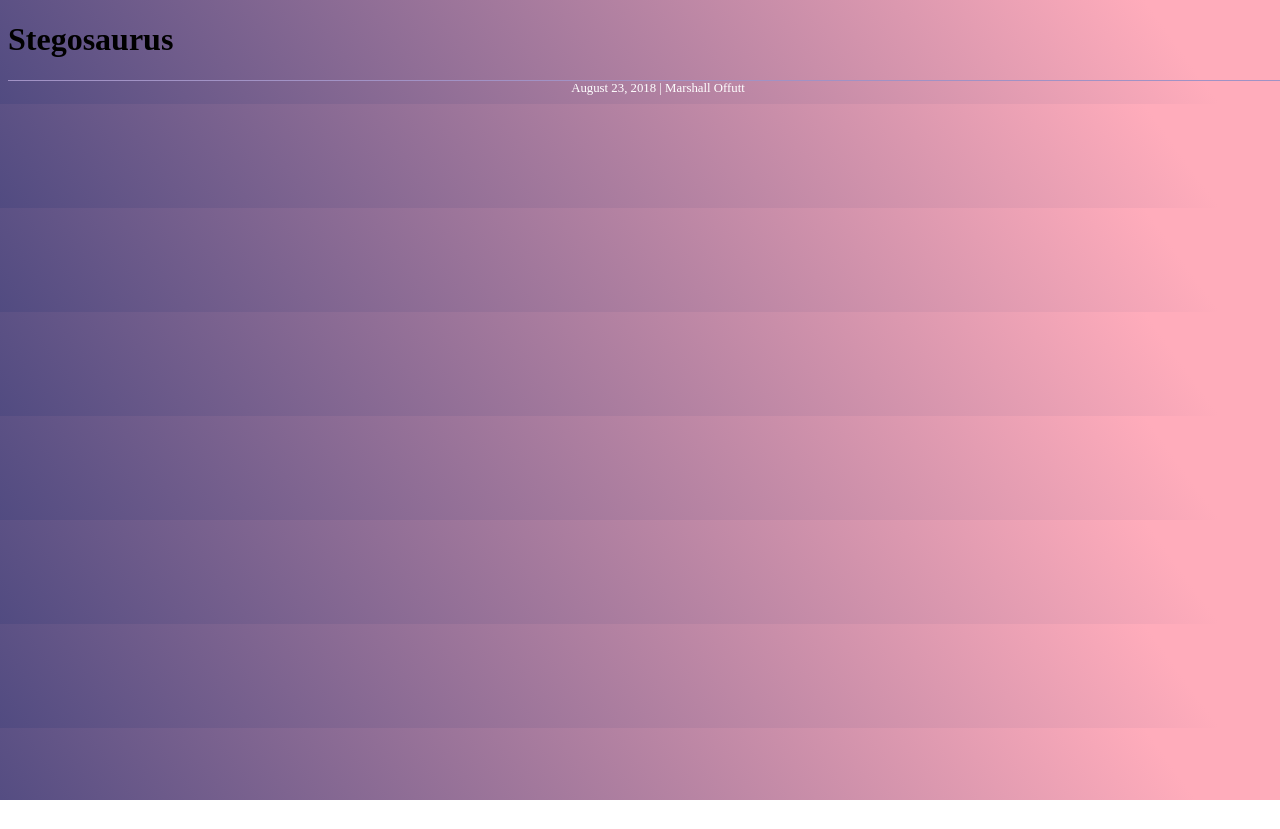
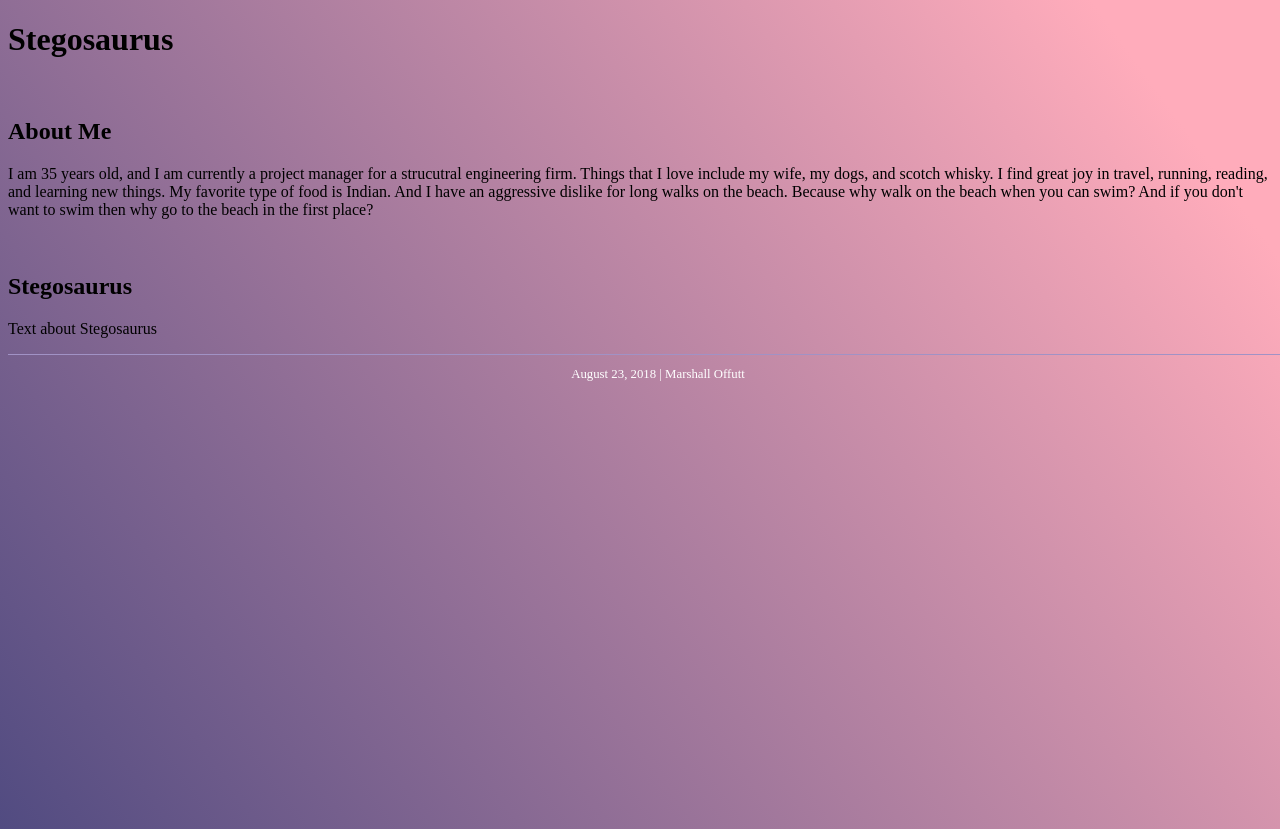
Before and after one commit to marshalloffutt/my-dino, a plain HTML site: page index.html in a window 1280 px wide. Shown: the top 829 px of the page. Before the commit the page ends 800 px from the top, so only its background shows below. Drawn offline with Linux system fonts and the light colour scheme.

Commit message:
added about me, and did some tinkering

```diff
--- a/index.html
+++ b/index.html
@@ -8,10 +8,43 @@
     <link rel="stylesheet" type="text/css" href="main.css">
 </head>
 <body>
-    <div class="container">
-        <h1>Stegosaurus</h1>
 
-        <footer>August 23, 2018 | Marshall Offutt</footer>
+    <div class="content">
+
+        <!-- Header -->
+        <header class="container">
+            <h1>Stegosaurus</h1>
+        </header>
+
+        <!-- Cards -->
+        <div class ="cards">
+
+            <!-- Card for Me -->
+            <div class ="card">
+                <img class="card-img">
+                <h2 class ="card-header">About Me</h2>
+                <p>I am 35 years old, and I am currently a project manager for a
+                    strucutral engineering firm. Things that I love include my wife,
+                    my dogs, and scotch whisky. I find great joy in travel, running,
+                    reading, and learning new things. My favorite type of food is Indian.
+                    And I have an aggressive dislike for long walks on the beach. Because
+                    why walk on the beach when you can swim? And if you don't want to
+                    swim then why go to the beach in the first place?</p>
+            </div>
+
+            <!-- Card for Steggo -->
+            <div class ="card">
+                <img class="card-img">
+                <h2 class="card-header">Stegosaurus</h2>
+                <p>Text about Stegosaurus</p>
+            </div>
+        </div>
     </div>
+
+    <!-- Footer-->
+    <footer class ="container">
+        <p>August 23, 2018 | Marshall Offutt</p>
+    </footer>
+
 </body>
 </html>
--- a/main.css
+++ b/main.css
@@ -1,7 +1,10 @@
+/* 80's vapor/chill wave inspired linear-gradient */
 body {
     background-image: linear-gradient(0.15turn, #514b81, #ffacbb 90%);
+    min-height: 100vh;
 }
 
+/* Trying to rein in bounderies. */
 .container {
     margin: 0 auto;
     width: 1300px;
@@ -12,5 +15,4 @@ footer {
     font-size: 80%;
     border-top: 1px solid #a192c5;
     text-align: center;
-
 }
```
